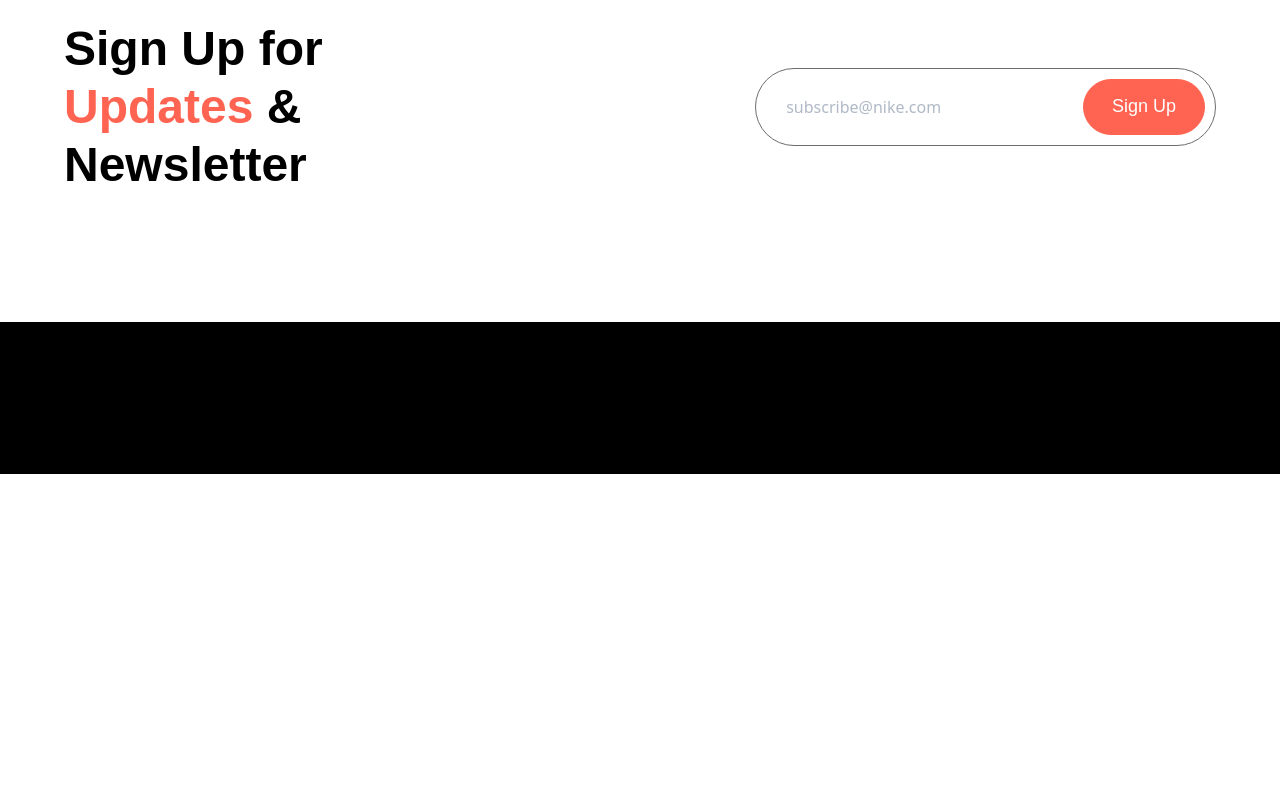
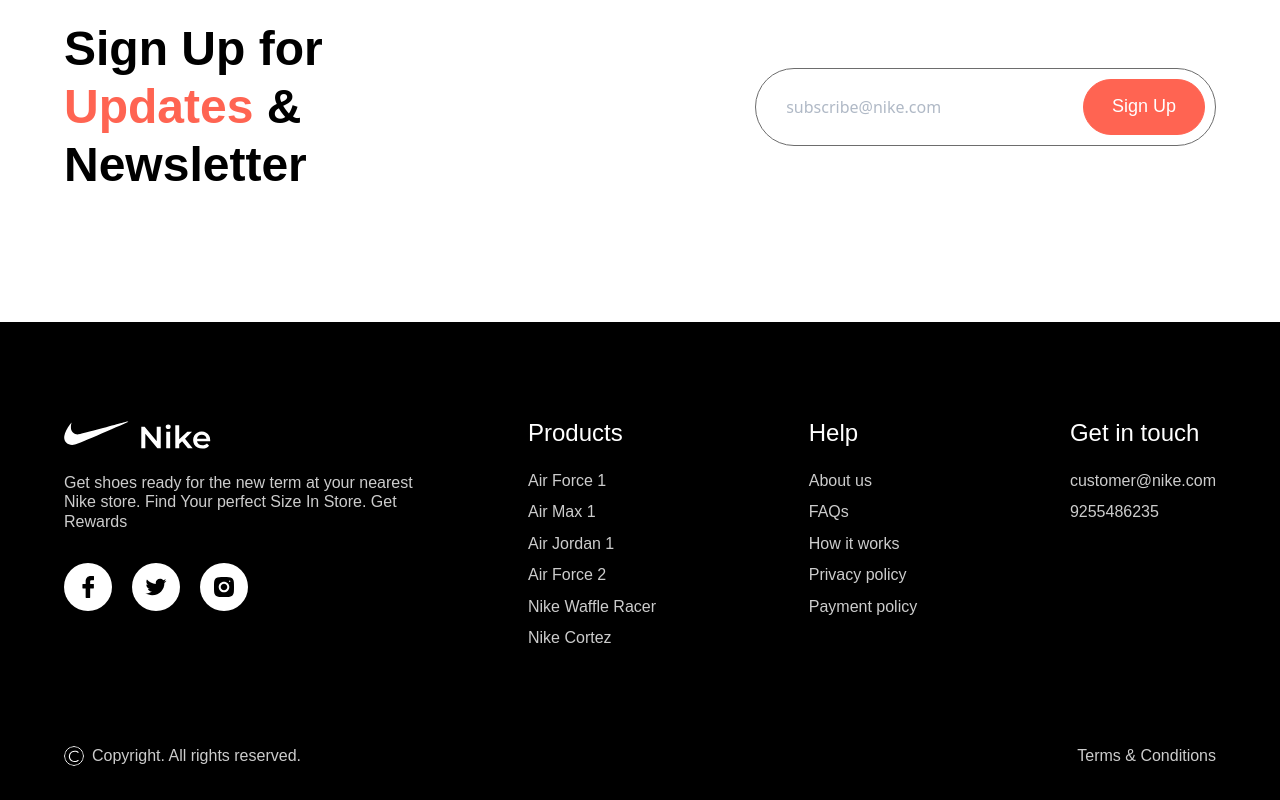
Before and after one commit to kritikpoudel/Nike-website, a React (Vite) app: page / in a window 1280 px wide. Shown: the part 4346-5146 px from the top of the page. Before the commit the page ends 4820 px from the top, so only its background shows below. Built offline with nearby package versions, Linux system fonts and the light colour scheme.

Commit message:
implement footer section

```diff
--- a/src/sections/Footer.jsx
+++ b/src/sections/Footer.jsx
@@ -1,9 +1,76 @@
-import React from 'react'
+import { copyrightSign } from "../assets/icons";
+import { footerLogo } from "../assets/images";
+import { footerLinks, socialMedia } from "../constants";
 
 const Footer = () => {
   return (
-    <div>Footer</div>
-  )
-}
+    <footer className="max-container">
+      <div className="flex justify-between items-start gap-20 flex-wrap max-lg:flex-col">
+        <div className="flex flex-col items-start">
+          <a href="/">
+            <img
+              src={footerLogo}
+              alt="logo"
+              width={150}
+              height={46}
+              className="m-0"
+            />
+          </a>
+          <p className="mt-6 text-base leading-7 font-montserrat text-white/80 sm:max-w-sm">
+            Get shoes ready for the new term at your nearest Nike store. Find
+            Your perfect Size In Store. Get Rewards
+          </p>
+          <div className="flex items-center gap-5 mt-8">
+            {socialMedia.map((icon) => (
+              <a
+                href={icon.link}
+                key={icon.alt}
+                target="_blank"
+                rel="noopener noreferrer"
+                className="flex justify-center items-center w-12 h-12 bg-white rounded-full hover:scale-110 transition"
+              >
+                <img src={icon.src} alt={icon.alt} width={24} height={24} />
+              </a>
+            ))}
+          </div>
+        </div>
 
-export default Footer
+        <div className="flex flex-1 justify-between lg:gap-10 gap-20 flex-wrap">
+          {footerLinks.map((section) => (
+            <div key={section.title}>
+              <h4 className="font-montserrat text-2xl leading-normal font-medium mb-6 text-white">
+                {section.title}
+              </h4>
+              <ul>
+                {section.links.map((link) => (
+                  <li
+                    className="mt-3 font-montserrat text-base leading-normal text-white/80 hover:text-[#6D6D6D]"
+                    key={link.name}
+                  >
+                    <a href={link.link}>{link.name}</a>
+                  </li>
+                ))}
+              </ul>
+            </div>
+          ))}
+        </div>
+      </div>
+
+      <div className="flex justify-between text-white/80 mt-24 max-sm:flex-col max-sm:items-center">
+        <div className="flex flex-1 justify-start items-center gap-2 font-montserrat cursor-pointer">
+          <img
+            src={copyrightSign}
+            alt="copyright sign"
+            width={20}
+            height={20}
+            className="rounded-full m-0"
+          />
+          <p>Copyright. All rights reserved.</p>
+        </div>
+        <p className="font-montserrat cursor-pointer">Terms & Conditions</p>
+      </div>
+    </footer>
+  );
+};
+
+export default Footer;
```
